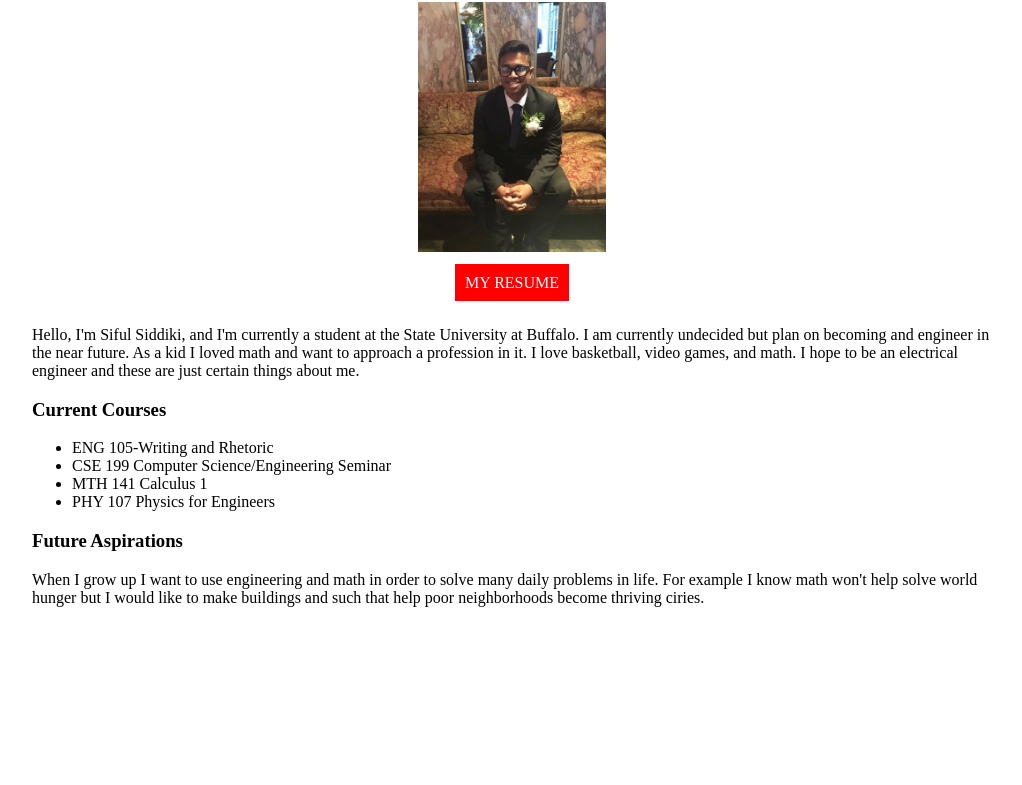
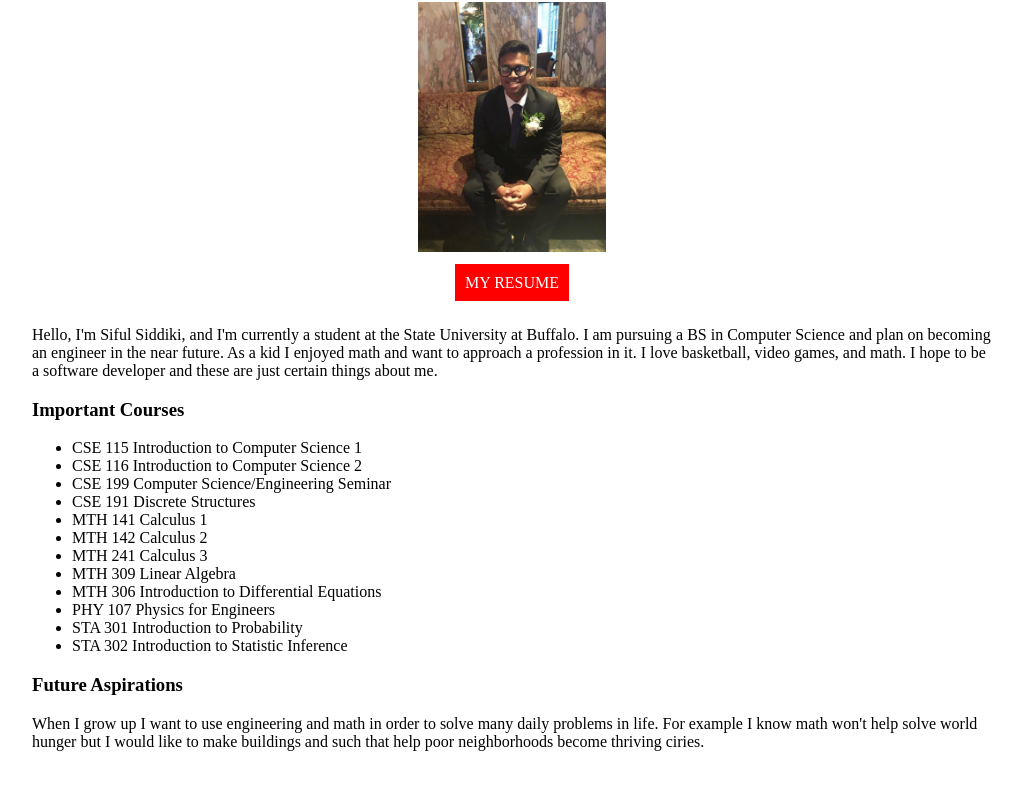
Before and after one commit to siful123/siful123.github.io, a plain HTML site: page index.html in a window 1280 px wide. Shown: the part 96-881 px from the top of the page, without its empty margins (128-1150 px from the left). Before the commit the page ends 800 px from the top, so only its background shows below. Drawn offline with Linux system fonts and the light colour scheme.

Commit message:
Upgraded my website

```diff
--- a/index.html
+++ b/index.html
@@ -18,15 +18,23 @@
 			<br>
 
 			<p>
-				Hello, I'm Siful Siddiki, and I'm currently a student at the State University at Buffalo. I am currently undecided but plan on becoming and engineer in the near future. As a kid I loved math and want to approach a profession in it. I love basketball, video games, and math. I hope to be an electrical engineer and these are just certain things about me.
+				Hello, I'm Siful Siddiki, and I'm currently a student at the State University at Buffalo. I am pursuing a BS in Computer Science and plan on becoming an engineer in the near future. As a kid I enjoyed math and want to approach a profession in it. I love basketball, video games, and math. I hope to be a software developer and these are just certain things about me.
 			</p>
 
-			<h3>Current Courses</h3>
+			<h3>Important Courses</h3>
 			<ul>
-				<li>ENG 105-Writing and Rhetoric</li>
+				<li>CSE 115 Introduction to Computer Science 1</li>
+				<li>CSE 116 Introduction to Computer Science 2</li>
 				<li>CSE 199 Computer Science/Engineering Seminar</li>
+				<li>CSE 191 Discrete Structures</li>
 				<li>MTH 141 Calculus 1</li>
+				<li>MTH 142 Calculus 2</li>
+				<li>MTH 241 Calculus 3</li>
+				<li>MTH 309 Linear Algebra</li>
+				<li>MTH 306 Introduction to Differential Equations</li>
 				<li>PHY 107 Physics for Engineers</li>
+				<li>STA 301 Introduction to Probability</li>
+				<li>STA 302 Introduction to Statistic Inference</li>
 			</ul>
 
 			<h3>Future Aspirations</h3>
```
